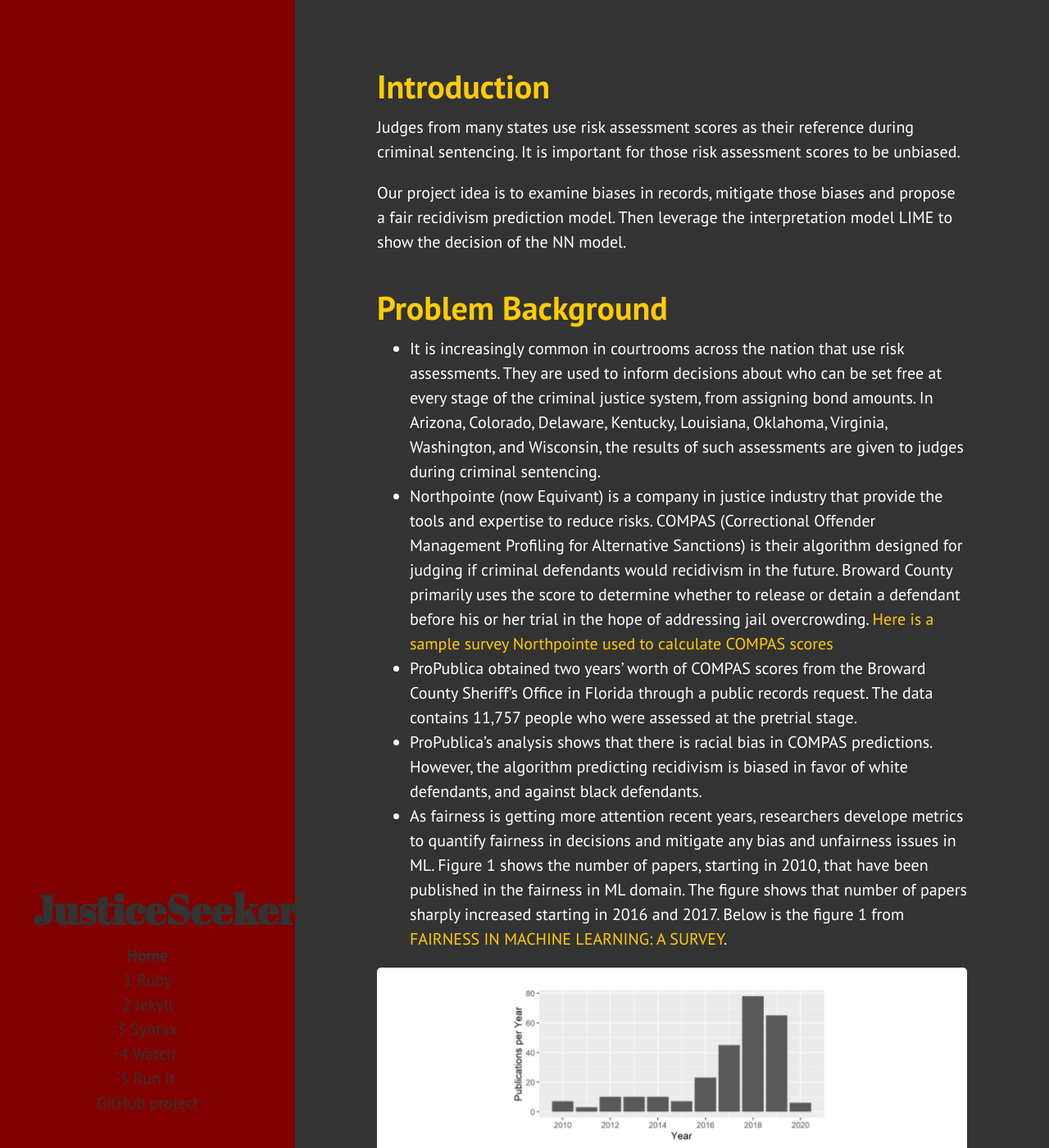
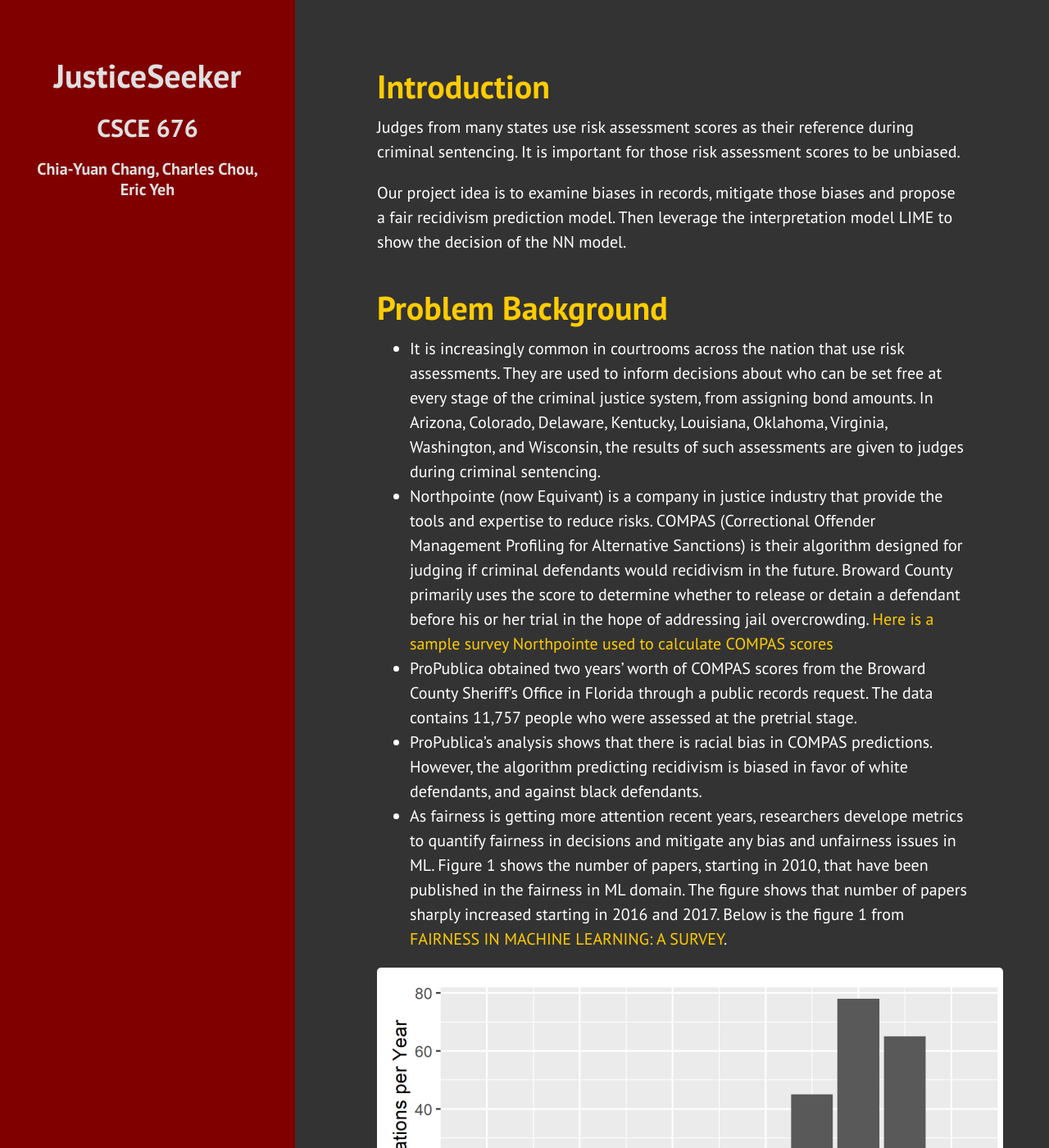
Before and after one commit to ulc5410/dm_project_site, a Jekyll site: the page built from index.html, in a window 1280 px wide and 1400 px high. Shown: the whole window at 82% size. Built offline with Jekyll 4.4.1, drawn with Linux system fonts in a browser that asks for light colours; some of the changed text lies outside the part shown.

Commit message:
update till LIME

```diff
--- a/_includes/sidebar.html
+++ b/_includes/sidebar.html
@@ -1,31 +1,5 @@
 <div class="sidebar">
-  <div class="container sidebar-sticky">
-    <div class="sidebar-about">
       <h1>{{ site.title }}</h1>
-    </div>
-
-    <ul class="sidebar-nav">
-      <li class="sidebar-nav-item{% if page.title == "Home" %} active{% endif %}">
-        <a href="{{ site.baseurl }}/">Home</a>
-      </li>
-      <li class="sidebar-nav-item{% if page.step == 1 %} active{% endif %}">
-        <a href="{{ site.baseurl }}/1-ruby-and-devkit">1 Ruby</a>
-      </li>
-      <li class="sidebar-nav-item{% if page.step == 2 %} active{% endif %}">
-        <a href="{{ site.baseurl }}/2-jekyll-gem">2 Jekyll</a>
-      </li>
-      <li class="sidebar-nav-item{% if page.step == 3 %} active{% endif %}">
-        <a href="{{ site.baseurl }}/3-syntax-highlighting">3 Syntax</a>
-      </li>
-      <li class="sidebar-nav-item{% if page.step == 4 %} active{% endif %}">
-        <a href="{{ site.baseurl }}/4-wdm-gem">4 Watch</a>
-      </li>
-      <li class="sidebar-nav-item{% if page.step == 5 %} active{% endif %}">
-        <a href="{{ site.baseurl }}/5-running-jekyll">5 Run it</a>
-      </li>
-      <li class="sidebar-nav-item">
-        <a href="{{ site.github.repo }}">GitHub project</a>
-      </li>
-    </ul>
-  </div>
+	  <h2>CSCE 676</h2>
+	  <h6>Chia-Yuan Chang, Charles Chou, Eric Yeh</h6>
 </div>
--- a/index.html
+++ b/index.html
@@ -16,7 +16,7 @@
   <li>ProPublica’s analysis shows that there is racial bias in COMPAS predictions. However, the algorithm predicting recidivism is biased in favor of white defendants, and against black defendants.</li>
   <li>As fairness is getting more attention recent years, researchers develope metrics to quantify fairness in decisions and mitigate any bias and unfairness issues in ML. Figure 1 shows the number of papers, starting in 2010, that have been published in the fairness in ML domain. The figure shows that number of papers sharply increased starting in 2016 and 2017. Below is the figure 1 from <a href='https://arxiv.org/pdf/2010.04053.pdf'> FAIRNESS IN MACHINE LEARNING: A SURVEY</a>.</li>
 </ul>
-<img src="public/img/fig1.png" class="img-nice">
+<img src="public/img/fig1.png" class="">
 
 <h1 class="post-title">Motivation</h1>
 <ul>
@@ -29,3 +29,69 @@
 <li>Moreover, the deep model’s interpretability is bad → leverage the interpretation model LIME to show the decision of the NN model.
 </li>
 </ul>
+
+<h1 class="post-title">Related Work</h1>
+<ul>
+<li>In the survey paper <a href="https://arxiv.org/pdf/2010.04053.pdf">“Fairness in Machine Learning: A Survey,”</a> the authors mention three fairness methodological approaches. Fairness approaches can be applied prior to modeling (pre-processing), during modeling (in-processing), or after modeling (post-process).
+</li>
+<img src="public/img/fig2.png" class="">
+<li>The main idea of pre-processing is to modify the sample distributions sensitive attributes, remove discrimination from training data, and to train a model with the debiased dataset. Pre-processing is the most flexible part of the data pipeline and can be applied to any kind of following models.
+</li>
+<li>Oppositely, in-processing approaches are variant and sensitive against different kinds of models. As for post-processing, it’s more like an ad-hoc approach to make the model output fairer.
+</li>
+<li>Because our purpose is to use a naive model to show the skew distribution of a sensitive attribute that could make the trained model perform unfairly, we focus on pre-processing debiasing method in this project.
+</li>
+</ul>
+
+<h1 class="post-title">Exploratory Data Analysis</h1>
+<div class="row">
+  <div class="column">
+    <img src="public/img/eda1.png"  style="width:100%">
+  </div>
+  <div class="column">
+    <img src="public/img/eda2.png" style="width:100%">
+  </div>
+  <div class="column">
+    <img src="public/img/eda3.png"  style="width:100%">
+  </div>
+  <div class="column">
+    <img src="public/img/eda4.png" style="width:100%">
+  </div>
+</div>
+
+
+
+<h1 class="post-title">Observation: Feature Interaction Bias</h1>
+<ul>
+<li>A unbiased sensitive attribute may contain biased when consider other non-sensitive attributes.
+</li>
+<li>The two evenly distributed races show biased when combining age spans.
+</li>
+</ul>
+
+<div class="row">
+  <div class="column">
+    <img src="public/img/interaction_bias1.png"  style="width:100%">
+  </div>
+  <div class="column">
+    <img src="public/img/interaction_bias3.png" style="width:100%">
+  </div>
+  <div class="column">
+    <img src="public/img/interaction_bias2.png"  style="width:100%">
+  </div>
+  <div class="column">
+    <img src="public/img/interaction_bias4.png" style="width:100%">
+  </div>
+</div>
+
+<h1 class="post-title">Debias Experiment with FNN and Interpretation with LIME</h1>
+
+
+
+<h1 class="post-title">Conclusion</h1>
+<ul>
+<li>The COMPAS dataset doesn’t provide some crucial features, such as joblessness and poverty.(original dataset contains 137 features)
+</li>
+<li>Biases can be shown when consider non-sensitive attribute.</li>
+<li>We proposed a debiased FNN with an essential pre-processing debias method, under-sampling.</li>
+</ul>
--- a/public/css/rjow.css
+++ b/public/css/rjow.css
@@ -63,8 +63,9 @@
 }
 
 .sidebar {
-  padding: 1rem;
+  padding: 2rem;
   text-align: center;
+  color: #ddd;
 }
 
 /* Sidebar links */
@@ -138,3 +139,24 @@
   margin-top: 5rem;
   color: #aaa;
 }
+
+.centerImage
+{
+ text-align:center;
+ display:block;
+}
+
+/* Three image containers (use 25% for four, and 50% for two, etc) */
+.column {
+  float: left;
+  width: 50%;
+  padding: 5px;
+  display: flex;
+}
+
+/* Clear floats after image containers */
+.row::after {
+  content: "";
+  clear: both;
+  display: table;
+}
```
Also changed, not shown: 1-ruby-and-devkit.md (deleted, +0 -57 lines), 2-jekyll-gem.md (deleted, +0 -30 lines), 3-syntax-highlighting.md (deleted, +0 -96 lines), 4-wdm-gem.md (deleted, +0 -42 lines), 5-running-jekyll.md (deleted, +0 -68 lines), public/img/eda1.png (added), public/img/eda2.png (added), public/img/eda3.png (added), public/img/eda4.png (added), public/img/fig1.png, public/img/fig2.png (added), public/img/interaction_bias1.png (added), public/img/interaction_bias2.png (added), public/img/interaction_bias3.png (added), 3 more files.
